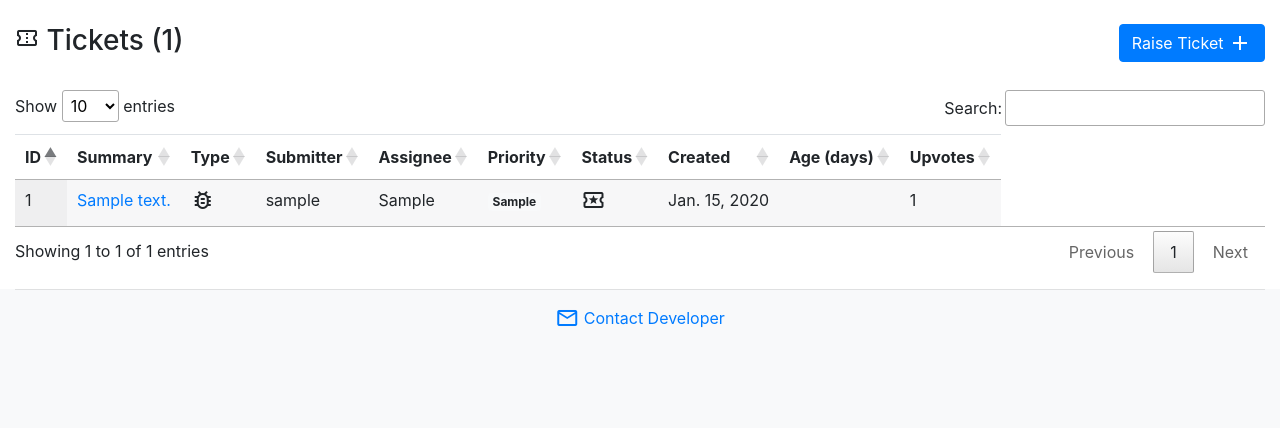
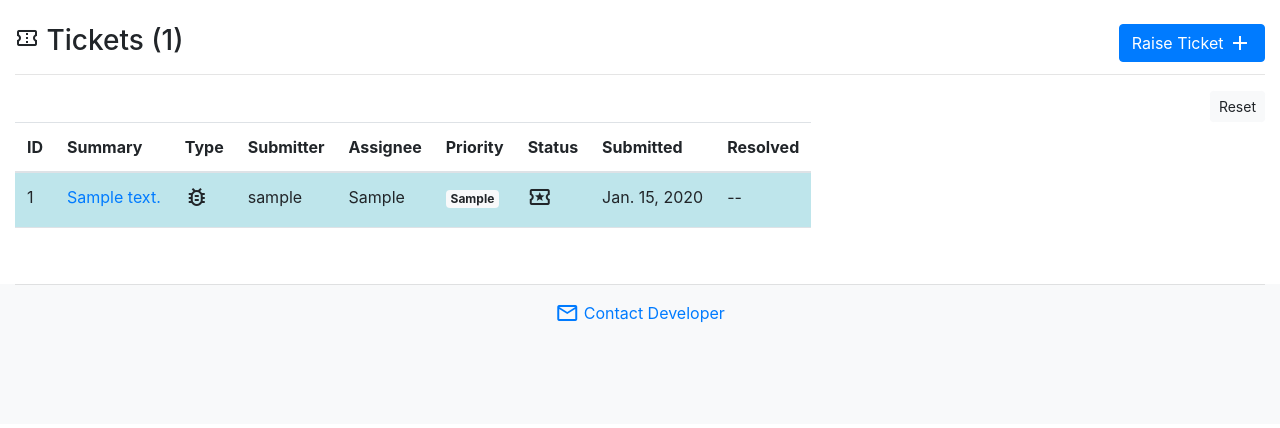
Before and after one commit to tdunn891/trackit-issue-tracker, a Django app: page /tickets/ in a window 1280 px wide. Shown: the part 56-484 px from the top of the page. Run offline with Django 3.2, Linux system fonts and the light colour scheme; a user stored in the database is signed in; tables that the repository leaves empty hold one stand-in row (values such as "Sample post"); parts of the project's set-up code (start-up, migrations or seed data) failed here and were passed over; some libraries are stand-ins or nearby versions.

Commit message:
DataTables styling improved in tickets page

```diff
--- a/tickets/templates/tickets.html
+++ b/tickets/templates/tickets.html
@@ -3,7 +3,7 @@
 TrackIt | Tickets
 {% endblock %}
 {% block head %}
-<!-- <link rel="stylesheet" href="//cdn.datatables.net/1.10.20/css/jquery.dataTables.min.css"> -->
+<!-- DataTables.net css -->
 <link rel="stylesheet" type="text/css"
    href="https://cdn.datatables.net/v/bs4/jszip-2.5.0/dt-1.10.20/b-1.6.1/b-html5-1.6.1/cr-1.5.2/r-2.2.3/sp-1.0.1/sl-1.3.1/datatables.min.css" />
 {% endblock %}
@@ -11,12 +11,14 @@ TrackIt | Tickets
 <i class="material-icons-outlined">confirmation_number</i> Tickets ({{ tickets.count }})
 <a class="btn btn-primary float-right" href="{% url 'add_ticket' %}">Raise Ticket
    <i class="material-icons align-bottom">add</i></a>
+<hr>
 {% endblock %}
+{% block container-class %}tickets-container{% endblock %}
 {% block content %}
 <div class="row">
    <div class="col col-12">
-      <br>
-      <table class="table table-hover table-responsive display" id="tickets-table">
+      <a href="{% url 'tickets' %}" class="btn btn-light btn-sm float-right align-top">Reset</a>
+      <table class="table table-hover table-responsive display" style="width:100%" id="tickets-table">
          <thead>
             <tr>
                <th>ID</th>
@@ -26,29 +28,30 @@ TrackIt | Tickets
                <th>Assignee</th>
                <th>Priority</th>
                <th>Status</th>
-               <th>Created</th>
-               <th>Age (days)</th>
-               <th>Upvotes</th>
+               <th>Submitted</th>
+               <th>Resolved</th>
             </tr>
          </thead>
          <tbody>
             {% for ticket in tickets %}
             {% if ticket.status == "New" %}
-            <tr data-url="{% url 'view_ticket' ticket.id %}" class="table-light clickable-row">
+            <tr data-url="{% url 'view_ticket' ticket.id %}" class="table-info clickable-row">
                {% elif ticket.status == "In Progress" %}
             <tr data-url="{% url 'view_ticket' ticket.id %}" class="table-warning clickable-row">
                {% elif ticket.status == "Resolved" %}
             <tr data-url="{% url 'view_ticket' ticket.id %}" class="table-success clickable-row">
+               {% elif ticket.status == "Cancelled" %}
+            <tr data-url="{% url 'view_ticket' ticket.id %}" class="table-secondary clickable-row">
                {% endif %}
                <td>{{ ticket.id }}</td>
                <td><a href="{% url 'view_ticket' ticket.id %}" data-toggle="tooltip" data-placement="bottom"
                      title="{{ ticket.description }}">{{ ticket.summary }}</a></td>
                {% if ticket.ticket_type == "Bug" %}
-               <td><i class="material-icons-outlined" data-toggle="tooltip" title="Bug"
+               <td><i class="material-icons-outlined ticket-type-icon" data-toggle="tooltip" title="Bug"
                      data-placement="left">bug_report</i>
                </td>
                {% else %}
-               <td><i class="material-icons-outlined" data-toggle="tooltip" title="Feature"
+               <td><i class="material-icons-outlined ticket-type-icon" data-toggle="tooltip" title="Feature"
                      data-placement="left">build</i><span class="d-none">Feature</span>
                </td>
                {% endif %}
@@ -75,53 +78,42 @@ TrackIt | Tickets
                <td><i class="material-icons" data-toggle="tooltip" title="Resolved" data-placement="right">done</i><span
                      class="d-none">Resolved</span></td>
                {% elif ticket.status == "Cancelled" %}
-               <td><i class="material-icons" data-toggle="tooltip" title="Cancelled"
+               <td><i class="material-icons-outlined" data-toggle="tooltip" title="Cancelled"
                      data-placement="right">cancel</i><span class="d-none">Cancelled</span></td>
                {% endif %}
                <td>{{ ticket.created_date.date }}</td>
-               <!-- {% if ticket.resolved_date == None %}
+               {% if ticket.resolved_date == None %}
                <td>--</td>
                {% else %}
-               <td>{{ ticket.resolved_date }}</td>
-               {% endif %} -->
-               <td>{{ ticket.age }}</td>
-               <td>{{ ticket.upvotes }}</td>
+               <td>{{ ticket.resolved_date.date }}</td>
+               {% endif %}
             </tr>
             {% endfor %}
          </tbody>
+         <tfoot>
+            <!-- Search Inputs for each column-->
+            <tr id="ticket-search-boxes">
+               <th></th>
+               <th></th>
+               <th></th>
+               <th></th>
+               <th></th>
+               <th></th>
+               <th></th>
+               <th></th>
+               <th></th>
+            </tr>
+         </tfoot>
       </table>
    </div>
 </div>
 {% endblock %}
 {% block scripts %}
-<script src="https://cdn.datatables.net/1.10.20/js/jquery.dataTables.min.js"></script>
+<!-- PDF Maker js -->
 <script type="text/javascript" src="https://cdnjs.cloudflare.com/ajax/libs/pdfmake/0.1.36/pdfmake.min.js"></script>
+<!-- VFS Fonts js -->
 <script type="text/javascript" src="https://cdnjs.cloudflare.com/ajax/libs/pdfmake/0.1.36/vfs_fonts.js"></script>
+<!-- DataTables js -->
 <script type="text/javascript"
    src="https://cdn.datatables.net/v/bs4/jszip-2.5.0/dt-1.10.20/b-1.6.1/b-html5-1.6.1/cr-1.5.2/r-2.2.3/sp-1.0.1/sl-1.3.1/datatables.min.js"></script>
-<script>
-   $(document).ready(function () {
-      $('#tickets-table').DataTable({
-         /*
-         dom: 'Prftip',
-         layout: 'columns-1',
-                  searchPanes: {
-                     orderable: false,
-                  },
-         columns: [2]
-         dom: '<"dtsp-verticalContainer"<"dtsp-verticalPanes"P><"dtsp-dataTable"frtip>>'
-         dataLength: 20,
-         dom: 'Brftip',
-         pageLength: 20,
-         responsive: true,
-         colReorder: true,
-         "scrollX": true,
-         buttons: ['copy', 'excel', 'pdf']
-         */
-      });
-      $('.clickable-row').on("click", function () {
-         window.location = $(this).data("url");
-      });
-   });
-</script>
 {% endblock %}
```
